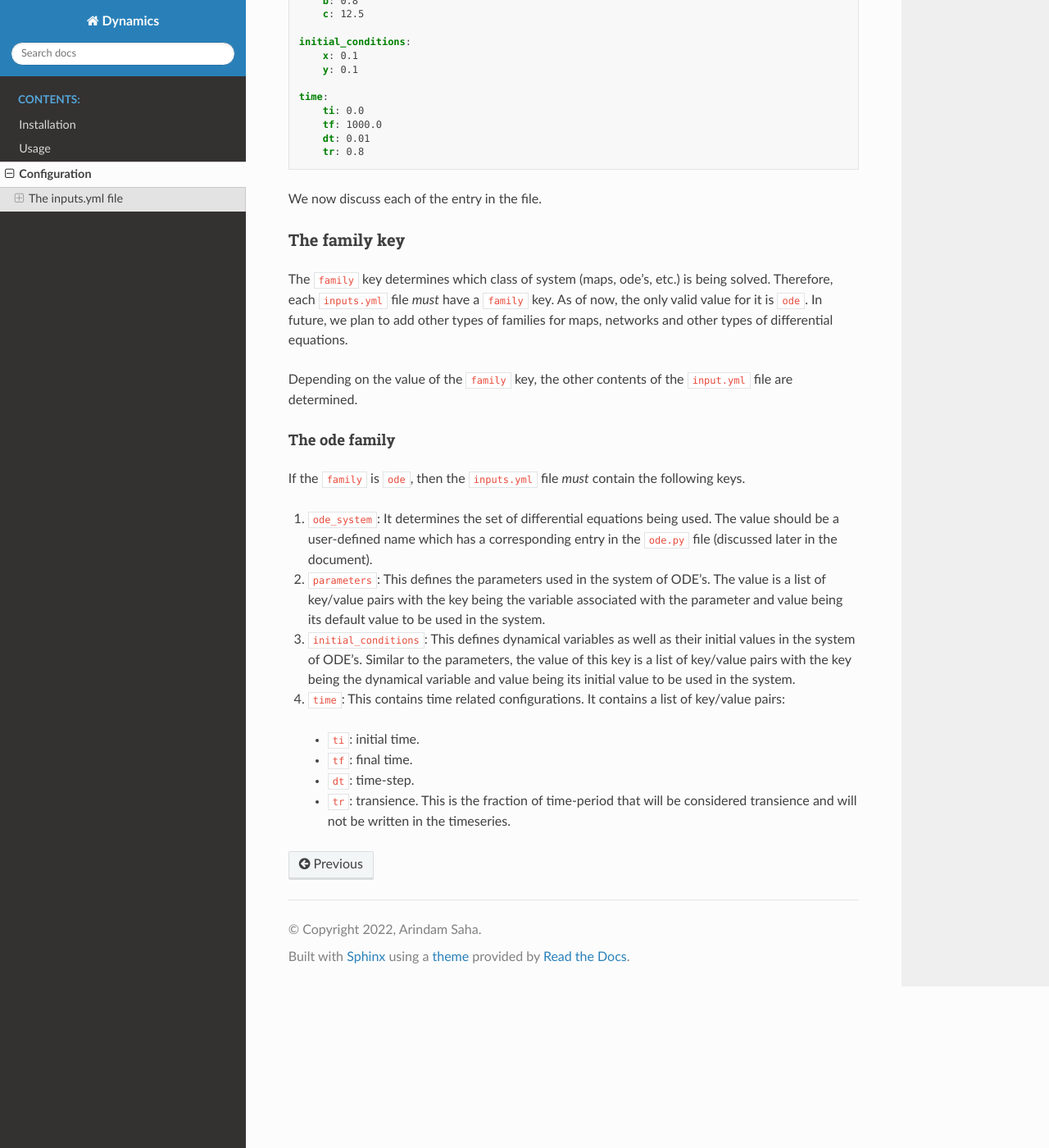
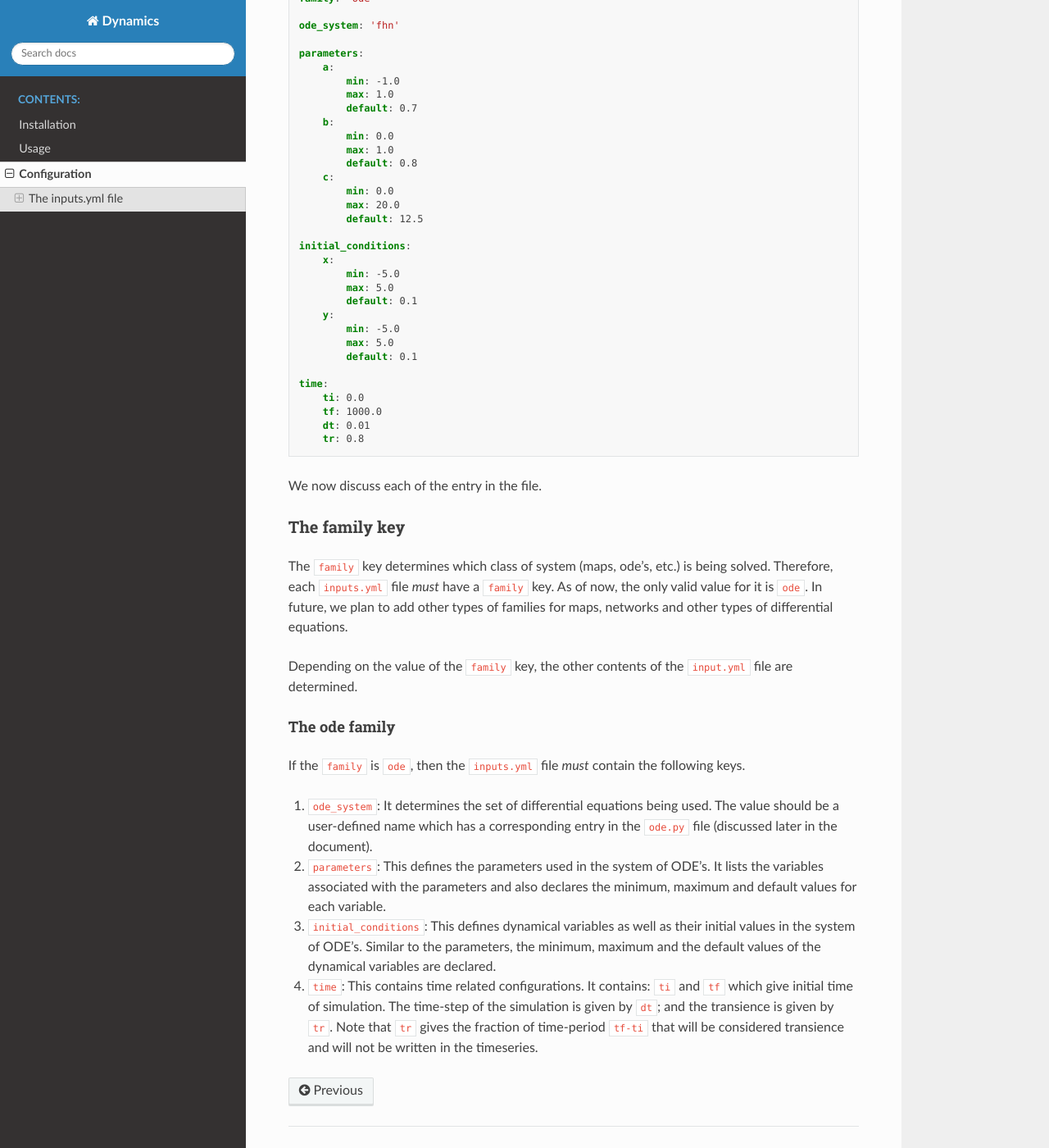
Before and after one commit to arindamsaha1507/dynamics, a Sphinx documentation site: the page built from docs/source/Configuration.rst, in a window 1280 px wide and 1400 px high, scrolled down 459 px. Shown: the whole window at 82% size. Built offline with Sphinx 7.4.7 and the Read the Docs theme 2.0.0, drawn with Linux system fonts in a browser that asks for light colours; some of the changed text lies outside the part shown.

Commit message:
Updated Configuration.rst

```diff
--- a/docs/source/Configuration.rst
+++ b/docs/source/Configuration.rst
@@ -1,7 +1,11 @@
 Configuration
 =============
 
-Configuration refers to the settings that determine the specifics of the simulation. For dynamics, these settings are given in the ``inputs.yml`` file in the ``configuration`` directory.
+Configuration refers to the settings that determine the specifics of the simulation. For dynamics, these settings are given via
+
+* The ``inputs.yml`` file in the ``configuration`` directory.
+* The ``ode.py`` file in the ``configuration`` directory.
+* The command-line arguments given when running ``run.py``.
 
 The inputs.yml file
 +++++++++++++++++++++++
@@ -15,13 +19,28 @@
     ode_system: 'fhn'
 
     parameters:
-        a: -0.7
-        b: 0.8
-        c: 12.5
+        a:
+            min: -1.0
+            max: 1.0
+            default: 0.7
+        b:
+            min: 0.0
+            max: 1.0
+            default: 0.8
+        c:
+            min: 0.0
+            max: 20.0
+            default: 12.5
 
     initial_conditions:
-        x: 0.1
-        y: 0.1
+        x:
+            min: -5.0
+            max: 5.0
+            default: 0.1
+        y:
+            min: -5.0
+            max: 5.0
+            default: 0.1
 
     time:
         ti: 0.0
@@ -45,13 +64,8 @@
 
 #. ``ode_system``: It determines the set of differential equations being used. The value should be a user-defined name which has a corresponding entry in the ``ode.py`` file (discussed later in the document).
 
-#. ``parameters``: This defines the parameters used in the system of ODE's. The value is a list of key/value pairs with the key being the variable associated with the parameter and value being its default value to be used in the system.
+#. ``parameters``: This defines the parameters used in the system of ODE's. It lists the variables associated with the parameters and also declares the minimum, maximum and default values for each variable.
 
-#. ``initial_conditions``: This defines dynamical variables as well as their initial values in the system of ODE's. Similar to the parameters, the value of this key is a list of key/value pairs with the key being the dynamical variable and value being its initial value to be used in the system.
+#. ``initial_conditions``: This defines dynamical variables as well as their initial values in the system of ODE's. Similar to the parameters, the minimum, maximum and the default values of the dynamical variables are declared.
 
-#. ``time``: This contains time related configurations. It contains a list of key/value pairs:
-
-  * ``ti``: initial time.
-  * ``tf``: final time.
-  * ``dt``: time-step.
-  * ``tr``: transience. This is the fraction of time-period that will be considered transience and will not be written in the timeseries.
+#. ``time``: This contains time related configurations. It contains: ``ti`` and ``tf`` which give initial time of simulation. The time-step of the simulation is given by ``dt``; and the transience is given by ``tr``. Note that ``tr`` gives the fraction of time-period ``tf-ti`` that will be considered transience and will not be written in the timeseries.
```
Also changed, not shown: 6 other files.
